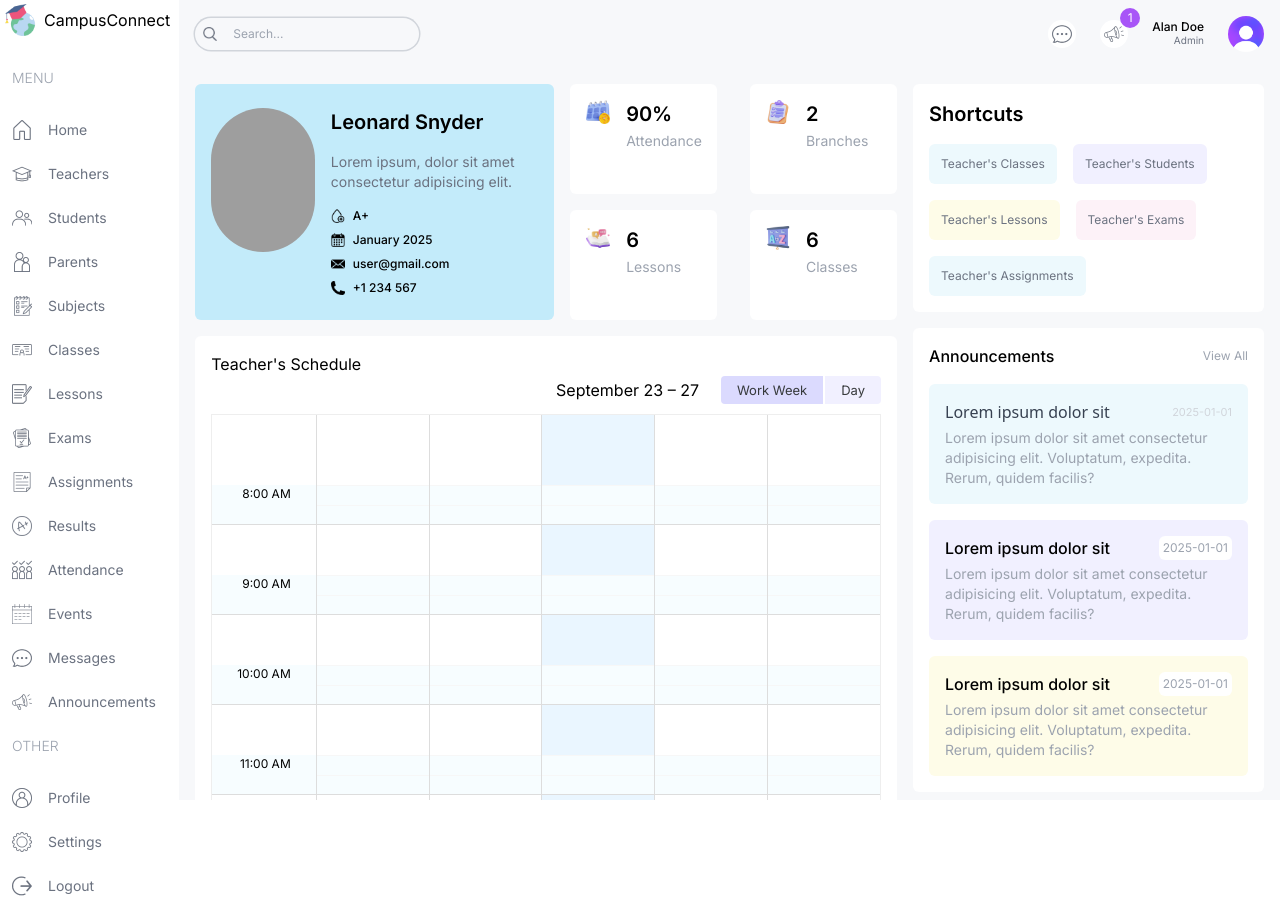
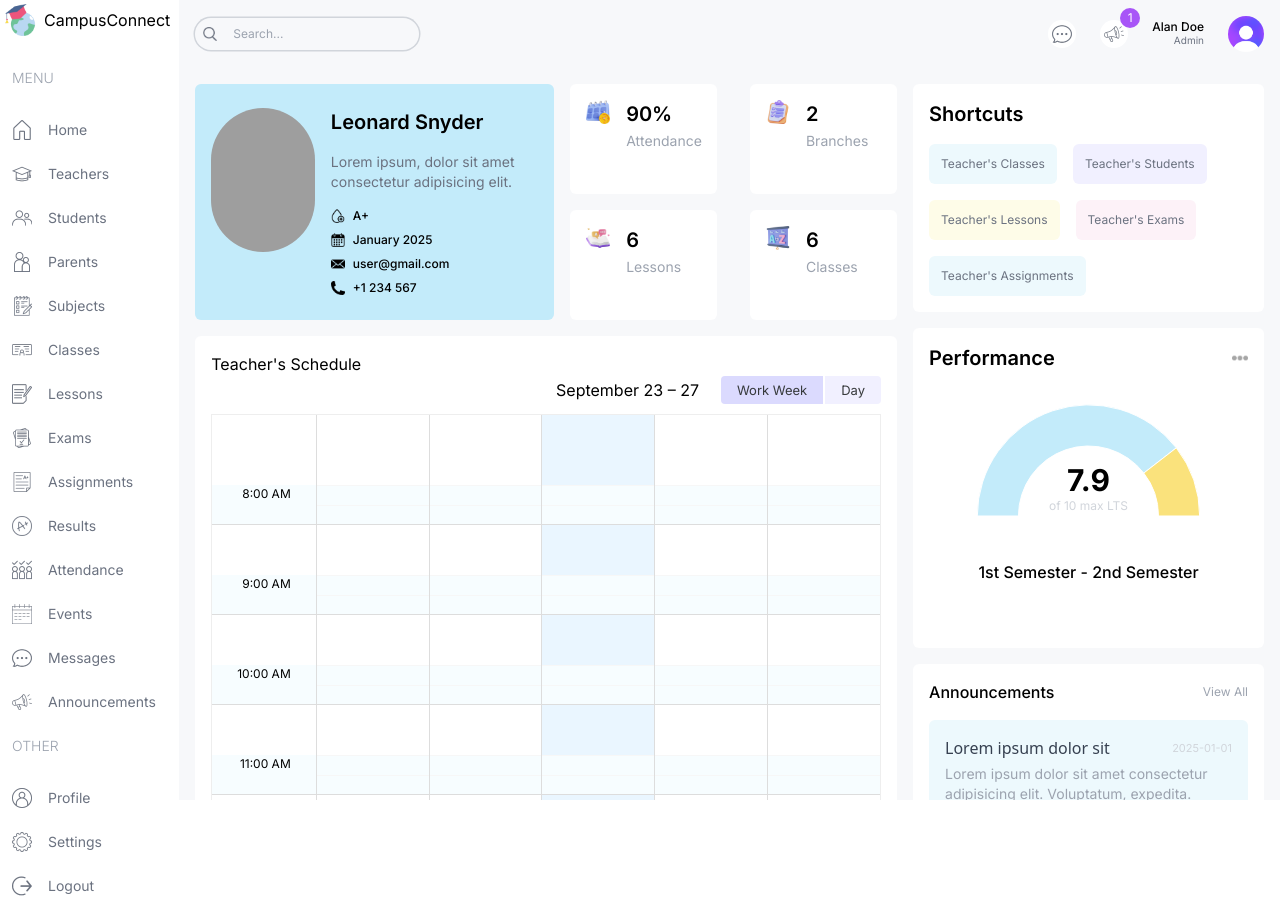
Before and after one commit to mehmetpektass/SchoolManagementProject, a Next.js app in the folder main/: page /list/teachers/1 in a window 1280 px wide. Built offline with nearby package versions, Linux system fonts and the light colour scheme; grey boxes are pictures that could not be loaded.

Commit message:
completed single page of teachers

```diff
--- a/main/src/app/(dashboard)/list/teachers/[id]/page.tsx
+++ b/main/src/app/(dashboard)/list/teachers/[id]/page.tsx
@@ -1,5 +1,6 @@
 import Announcement from "@/components/Announcement";
 import BigCalendar from "@/components/BigCalendar";
+import Performance from "@/components/Performance";
 import Image from "next/image";
 import Link from "next/link";
 import React from "react";
@@ -137,7 +138,9 @@
             </Link>
           </div>
         </div>
+        <Performance/>
         <Announcement/>
+
       </div>
     </div>
   );
--- /dev/null
+++ b/main/src/components/Performance.tsx
@@ -0,0 +1,43 @@
+"use client";
+import Image from "next/image";
+import React, { PureComponent } from "react";
+import { PieChart, Pie, Sector, Cell, ResponsiveContainer } from "recharts";
+
+const data = [
+    { name: "Group A", value: 79, fill: "#C3EBFA" },
+    { name: "Group B", value: 21, fill: "#FAE27C" },
+  ];
+
+const Performance = () => {
+  return (
+    <div className="bg-white p-4 rounded-md h-80 relative">
+      <div className="flex items-center justify-between">
+        <h1 className="text-xl font-semibold">Performance</h1>
+        <Image src="/moreDark.png" alt="" width={16} height={16} />
+      </div>
+      <ResponsiveContainer width="100%" height="100%">
+        <PieChart>
+          <Pie
+            dataKey="value"
+            startAngle={180}
+            endAngle={0}
+            data={data}
+            cx="50%"
+            cy="50%"
+            innerRadius={70}
+            fill="#8884d8"
+          />
+        </PieChart>
+      </ResponsiveContainer>
+      <div className="absolute top-1/2 left-1/2 transform -translate-x-1/2 -translate-y-1/2 text-center">
+        <h1 className="text-3xl font-bold">7.9</h1>
+        <p className="text-xs text-gray-300">of 10 max LTS</p>
+      </div>
+      <h2 className="font-medium absolute bottom-16 left-0 right-0 m-auto text-center">
+        1st Semester - 2nd Semester
+      </h2>
+    </div>
+  );
+};
+
+export default Performance;
```
